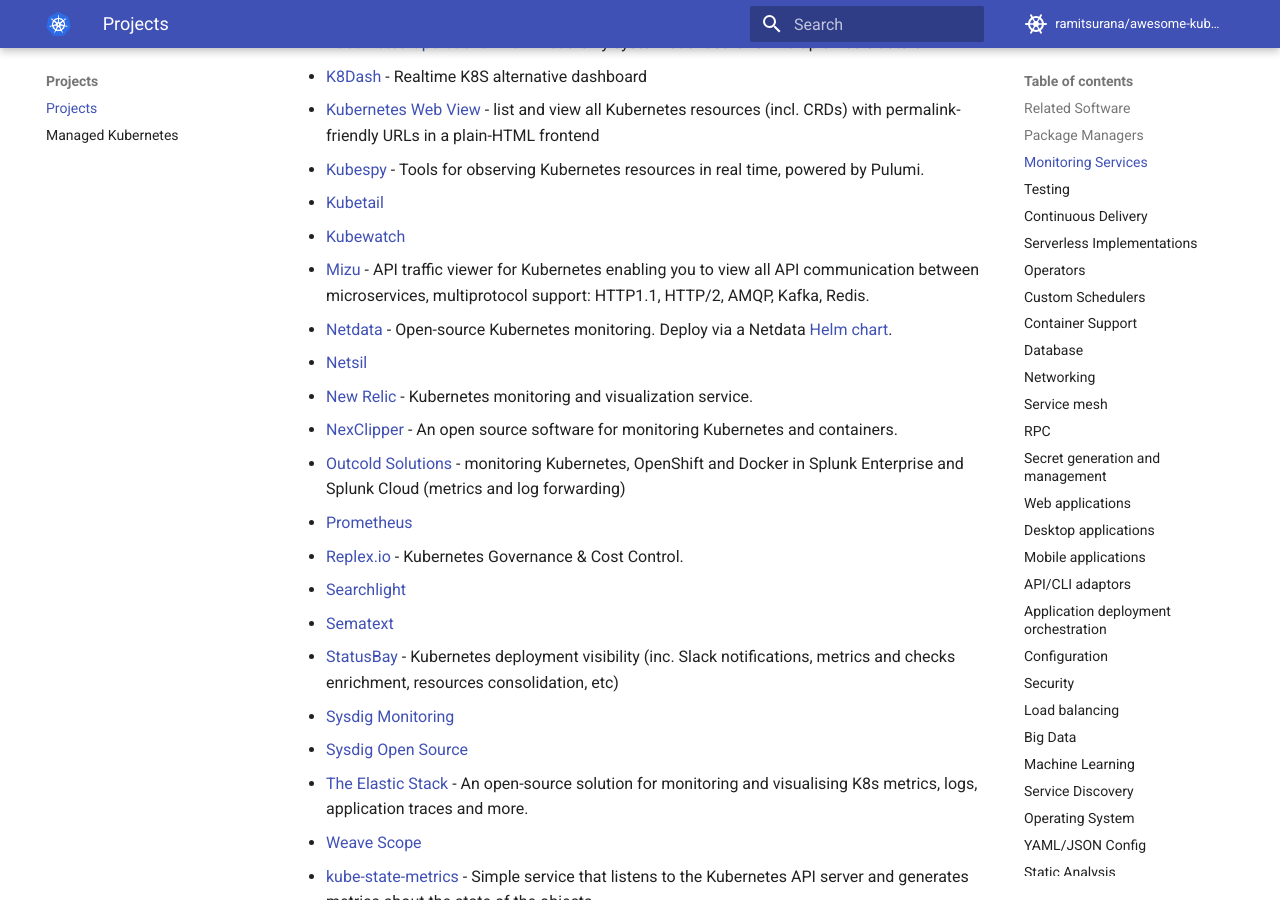
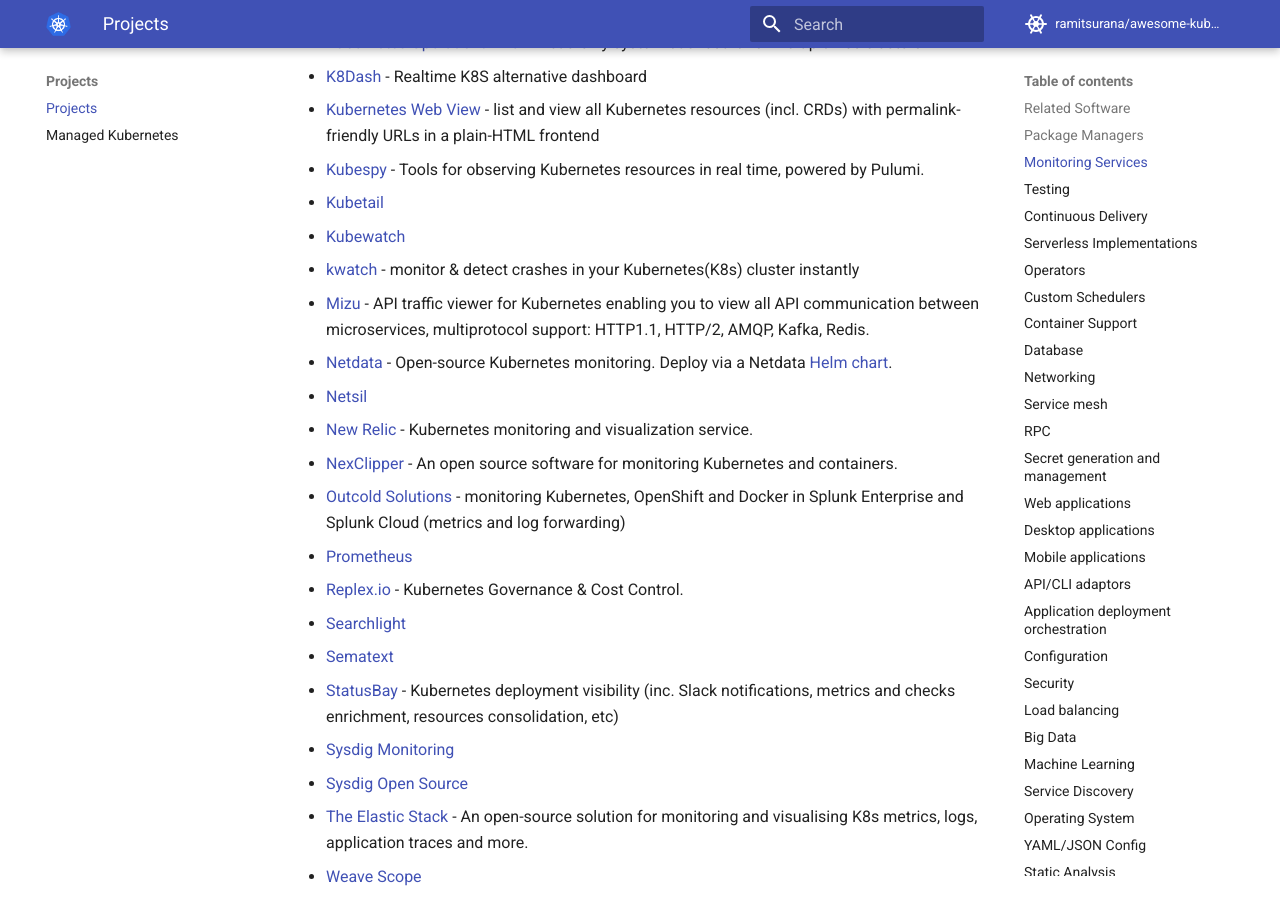
Before and after one commit to topstar920707/awesome-kubernetes, an MkDocs documentation site: the page built from docs/projects/projects.md, in a window 1280 px wide and 900 px high, scrolled down 2678 px. Built offline with MkDocs 1.6.1 and Material for MkDocs 9.7.7, drawn with Linux system fonts in a browser that asks for light colours; comment, search, counter and statistics services are not loaded.

Commit message:
Add kwatch to Projects (#742)

```diff
--- a/docs/projects/projects.md
+++ b/docs/projects/projects.md
@@ -72,6 +72,7 @@ Projects
 * [Kubespy](https://github.com/pulumi/kubespy) - Tools for observing Kubernetes resources in real time, powered by Pulumi.
 * [Kubetail](https://github.com/johanhaleby/kubetail)
 * [Kubewatch](https://github.com/skippbox/kubewatch)
+* [kwatch](https://github.com/abahmed/kwatch) - monitor & detect crashes in your Kubernetes(K8s) cluster instantly
 * [Mizu](https://github.com/up9inc/mizu) - API traffic viewer for Kubernetes enabling you to view all API communication between microservices, multiprotocol support: HTTP1.1, HTTP/2, AMQP, Kafka, Redis.
 * [Netdata](https://www.netdata.cloud) - Open-source Kubernetes monitoring. Deploy via a Netdata [Helm chart](https://github.com/netdata/helmchart).
 * [Netsil](https://github.com/netsil/manifests)
```
